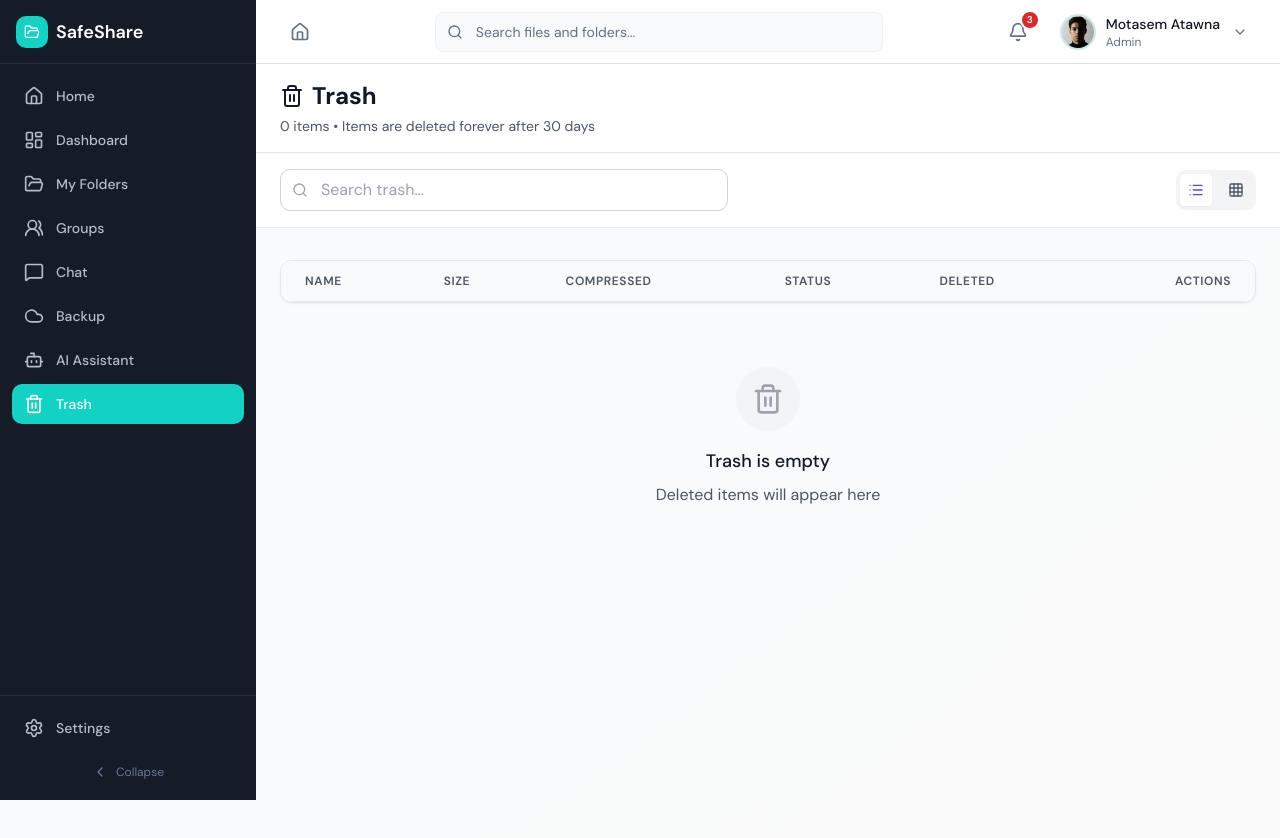
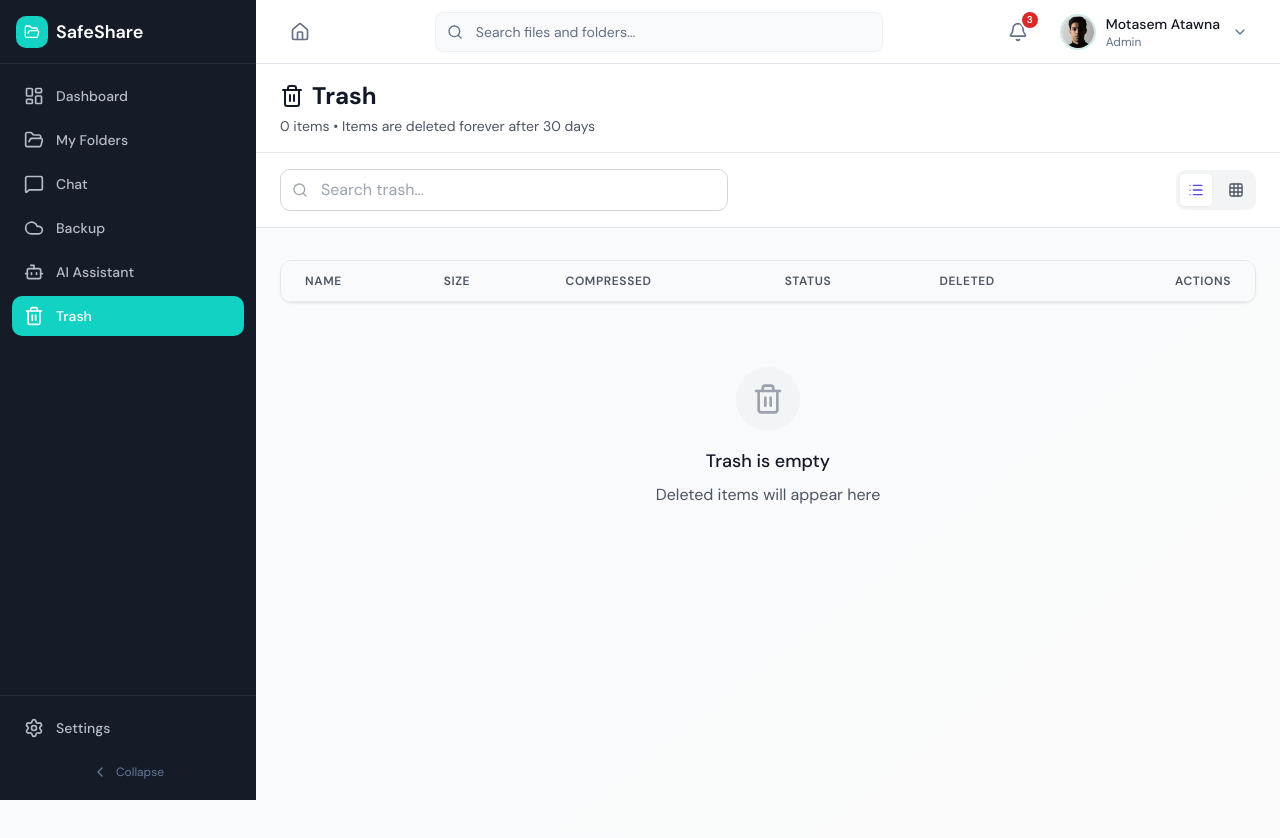
Before and after one commit to hassanaldajah/Safe-Share, a React (Vite) app: page /trash in a window 1280 px wide. Shown: the top 838 px of the page. Built offline with nearby package versions, Linux system fonts and the light colour scheme; the HTML template or start-up script is replaced by a standard one.

Commit message:
few updates

```diff
--- a/src/components/dashboard/DashboardSidebar.tsx
+++ b/src/components/dashboard/DashboardSidebar.tsx
@@ -24,7 +24,7 @@ interface SidebarProps {
 const navItems = [
   { id: "dashboard", label: "Dashboard", icon: LayoutDashboard, path: "/dashboard" },
   { id: "my-folders", label: "My Folders", icon: FolderOpen, path: "/MyFolders" },
-  { id: "groups", label: "Groups", icon: UsersRound, path: "/groups" }, // ✅ FIX
+ // { id: "groups", label: "Groups", icon: UsersRound, path: "/groups" }, // ✅ FIX
   { id: "chat", label: "Chat", icon: MessageSquare, path: "/chat" },
   { id: "backup", label: "Backup", icon: Cloud, path: "/backup" },
   { id: "ai-assistant", label: "AI Assistant", icon: Bot, path: "/ai-assistant" },
@@ -86,18 +86,6 @@ export function DashboardSidebar({ collapsed, onToggle, activeItem, onItemClick
       {/* Navigation */}
       <nav className="flex flex-col gap-1 p-3">
         {/* Home Button */}
-        <Link
-          to="/"
-          className={cn(
-            "flex items-center gap-3 rounded-lg px-3 py-2.5 text-sm font-medium transition-all duration-200",
-            "text-sidebar-foreground hover:bg-sidebar-accent hover:text-sidebar-accent-foreground"
-          )}
-          title="Go to Home"
-        >
-          <Home className={cn("h-5 w-5 flex-shrink-0", collapsed && "mx-auto")} />
-          {!collapsed && <span>Home</span>}
-        </Link>
-
         {navItems.map((item) => {
           // Check if this item is active based on route
           const isActive = currentActiveItem === item.id;
--- a/src/components/dashboard/QuickCreateButtons.tsx
+++ b/src/components/dashboard/QuickCreateButtons.tsx
@@ -40,8 +40,8 @@ export function QuickCreateButtons() {
       // Navigate to My Folders page for file upload
       navigate("/MyFolders");
     } else if (actionId === "new-group") {
-      // Handle new group creation
-      console.log("Create new group");
+      // Navigate to Groups page
+      navigate("/groups");
     }
   };
 
```
